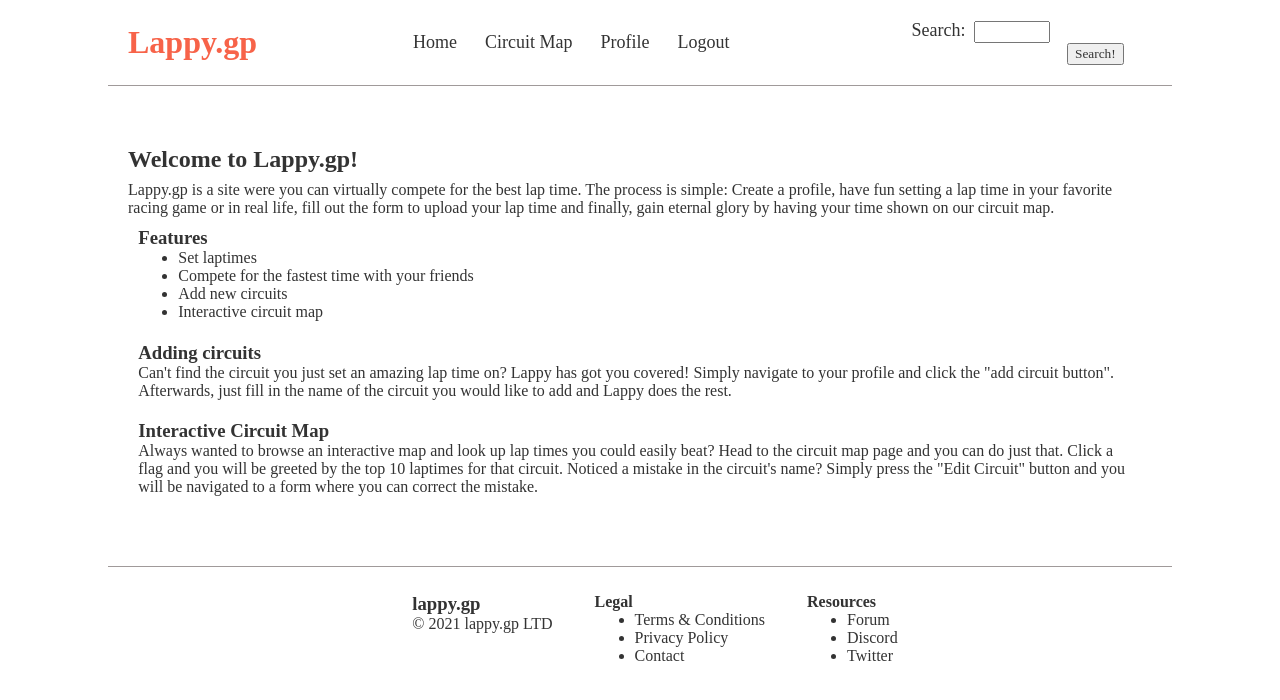
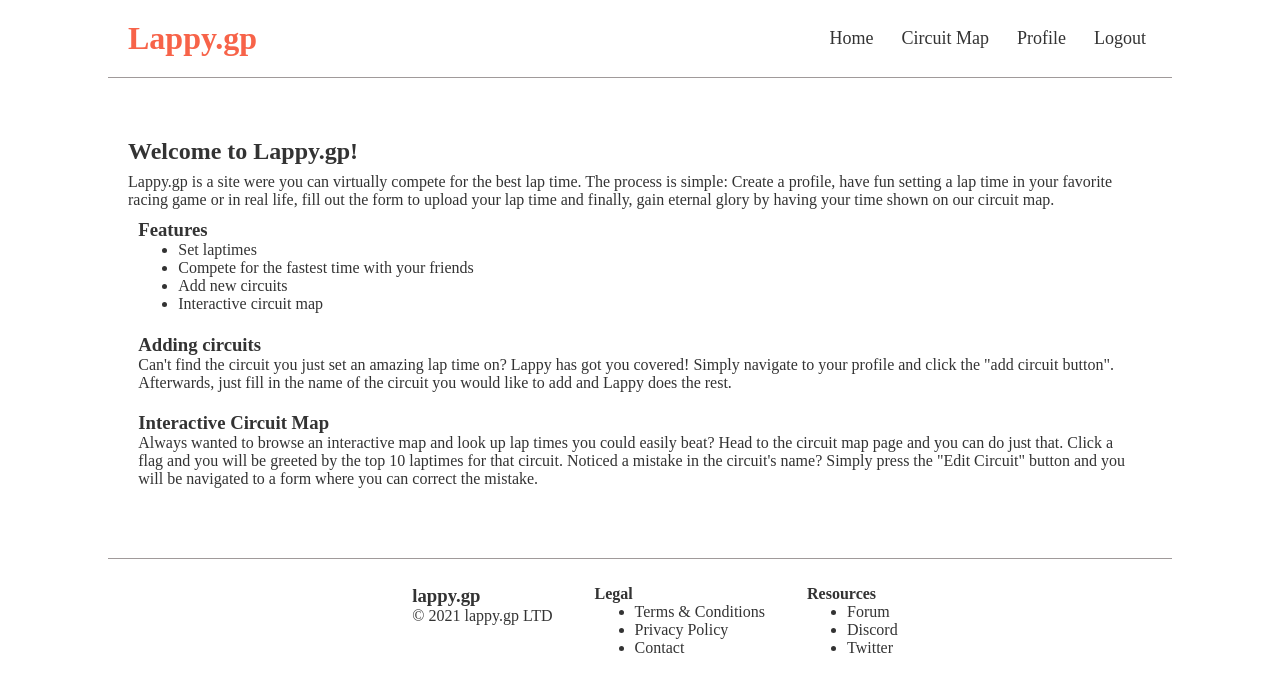
Before and after one commit to LennertSaerens/Frontend-react, a React (Create React App) app in the folder react-lappy/: page / in a window 1280 px wide. Shown: the top 700 px of the page. Built offline with nearby package versions, Linux system fonts and the light colour scheme; a web font is replaced by a local one.

Commit message:
Commented out broken searchbar

```diff
--- a/react-lappy/src/components/Navbar.js
+++ b/react-lappy/src/components/Navbar.js
@@ -23,9 +23,9 @@ const Navbar = () => {
                 }
                 <Link to={loggedIn ? "/logout" : "/register"}>{loggedIn ? "Logout" : "Register"}</Link>
             </div>
-            <div className="search">
+            {/* <div className="search">
                 <Searchbar />
-            </div>
+            </div> */}
         </nav>
     )
 }
--- a/react-lappy/src/components/Searchbar.js
+++ b/react-lappy/src/components/Searchbar.js
@@ -7,9 +7,11 @@ import React from "react"
 const Searchbar = () => {
     return (
         <form action='#' method="get">
-            <label htmlFor="search">Search: </label>
-            <input type="text" id="search" name="search"></input>
-            <input type="submit" value="Search!"></input>
+            <div className="searchbar">
+                <label htmlFor="search">Search: </label>
+                <input type="text" id="search" name="search"></input>
+                <input type="submit" value="Search!" className="styledbutton"></input>
+            </div>
         </form>
     )
 }
```
